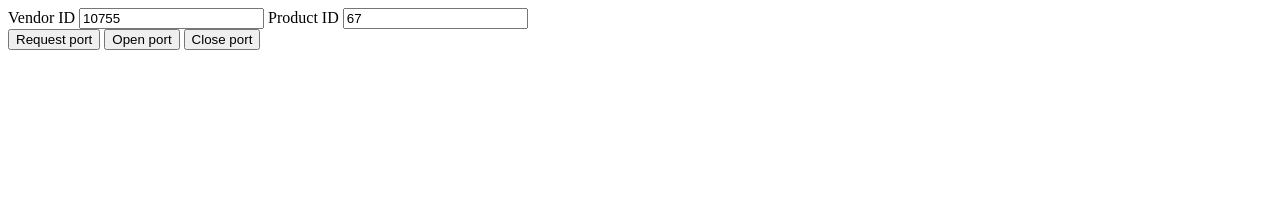
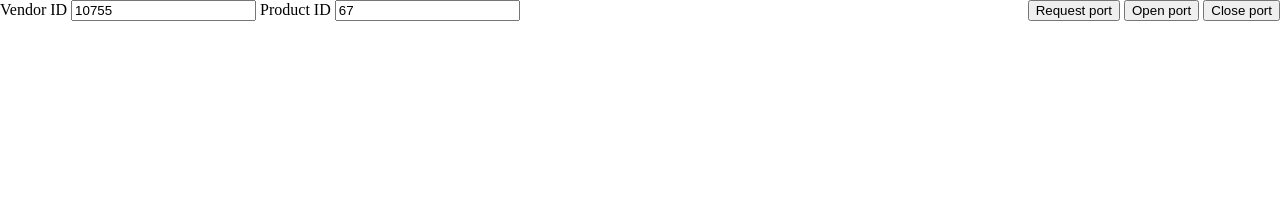
Before and after one commit to RadicalTeapot/ArduinoSerialOscilloscope, a website built with Parcel: page web_src/index.html in a window 1280 px wide. Built offline with nearby package versions, Linux system fonts and the light colour scheme.

Commit message:
Improve layout

```diff
--- a/web_src/index.html
+++ b/web_src/index.html
@@ -1,27 +1,63 @@
 <!DOCTYPE html>
 <html lang="en">
+
 <head>
     <meta charset="UTF-8">
     <meta http-equiv="X-UA-Compatible" content="IE=edge">
     <meta name="viewport" content="width=device-width, initial-scale=1.0">
     <title>WebSerial</title>
     <style>
-        canvas {display: block;}
+        body {
+            padding: 0;
+            margin: 0;
+        }
+        canvas {
+            display: block;
+        }
+        .container {
+            display: block;
+            box-sizing: border-box;
+            height: 100vh;
+        }
+        .content-wrapper {
+            height: 100%;
+            display: flex;
+            flex-direction: column;
+            justify-content: space-around;
+            gap: 10px;
+        }
+        .controls {
+            display: flex;
+            flex-direction: row;
+            flex-wrap: wrap;
+            justify-content: space-between;
+        }
+        #canvas-container {
+            flex-grow: 1;
+        }
     </style>
 </head>
+
 <body>
-    <div>
+    <div class="container">
+        <div class="content-wrapper">
+        <div class="controls">
+            <div class="inputs">
                 <label for="usbVendorId">Vendor ID</label>
                 <input type="number" value=0 id="usbVendorId" readonly />
                 <label for="usbProductId">Product ID</label>
                 <input type="number" value=0 id="usbProductId" readonly />
             </div>
-    <div>
+            <div class="buttons">
                 <button id="requestPort">Request port</button>
                 <button id="openPort">Open port</button>
                 <button id="closePort">Close port</button>
             </div>
-    <canvas id="canvas"></canvas>
+        </div>
+        <div id="canvas-container"><canvas id="canvas"></canvas></div>
+    </div>
+</div>
     <script type="module" src="index.js"></script>
 </body>
+
 </html>
--- a/web_src/index.js
+++ b/web_src/index.js
@@ -1,18 +1,18 @@
 import {PatternBuffer} from './PatternBuffer.js';
 import {CircularBuffer} from './CircularBuffer.js';
-
-const canvasSize = {width: 1000, height: 800};
 
 const headerData = [0x00, 0xFF, 0x00, 0xFF];
 const patternLength = 10;
 
+const bufferSize = 600;
+const circularBuffers = new Array(6).fill(0).map(_ => new CircularBuffer(bufferSize));
 const patternBuffer = new PatternBuffer();
-const circularBuffers = new Array(6).fill(0).map(_ => new CircularBuffer(canvasSize.width));
 
 const baudRate = 9600;
 
 let reading = false;
 
+const canvasContainer = document.getElementById("canvas-container");
 const canvas = document.getElementById("canvas");
 const ctx = canvas.getContext("2d");
 
@@ -104,7 +104,7 @@ function updateBuffersFromData(data) {
 }
 
 function drawBuffers() {
-    const { width, height } = canvasSize;
+    const { width, height } = canvasContainer.getBoundingClientRect();
 
     canvas.width = width;
     canvas.height = height;
@@ -112,6 +112,7 @@ function drawBuffers() {
     ctx.fillRect(0, 0, width, height);
 
     const graphHeight = height / circularBuffers.length;
+    const scale = width / bufferSize;
     circularBuffers.forEach((buffer, i) => {
         ctx.save();
         ctx.strokeStyle = 'white';
@@ -121,7 +122,7 @@ function drawBuffers() {
         ctx.lineTo(width, graphHeight);
         const data = buffer.getData();
         ctx.moveTo(0, (1 - data[0] / 255) * graphHeight);
-        data.slice(1).forEach((value, j) => ctx.lineTo(j + 1, (1 - value / 255) * graphHeight));
+        data.slice(1).forEach((value, j) => ctx.lineTo((j + 1) * scale, (1 - value / 255) * graphHeight));
         ctx.stroke();
         ctx.restore();
     });
```
Lines whose indentation alone changed are shown as unchanged.
